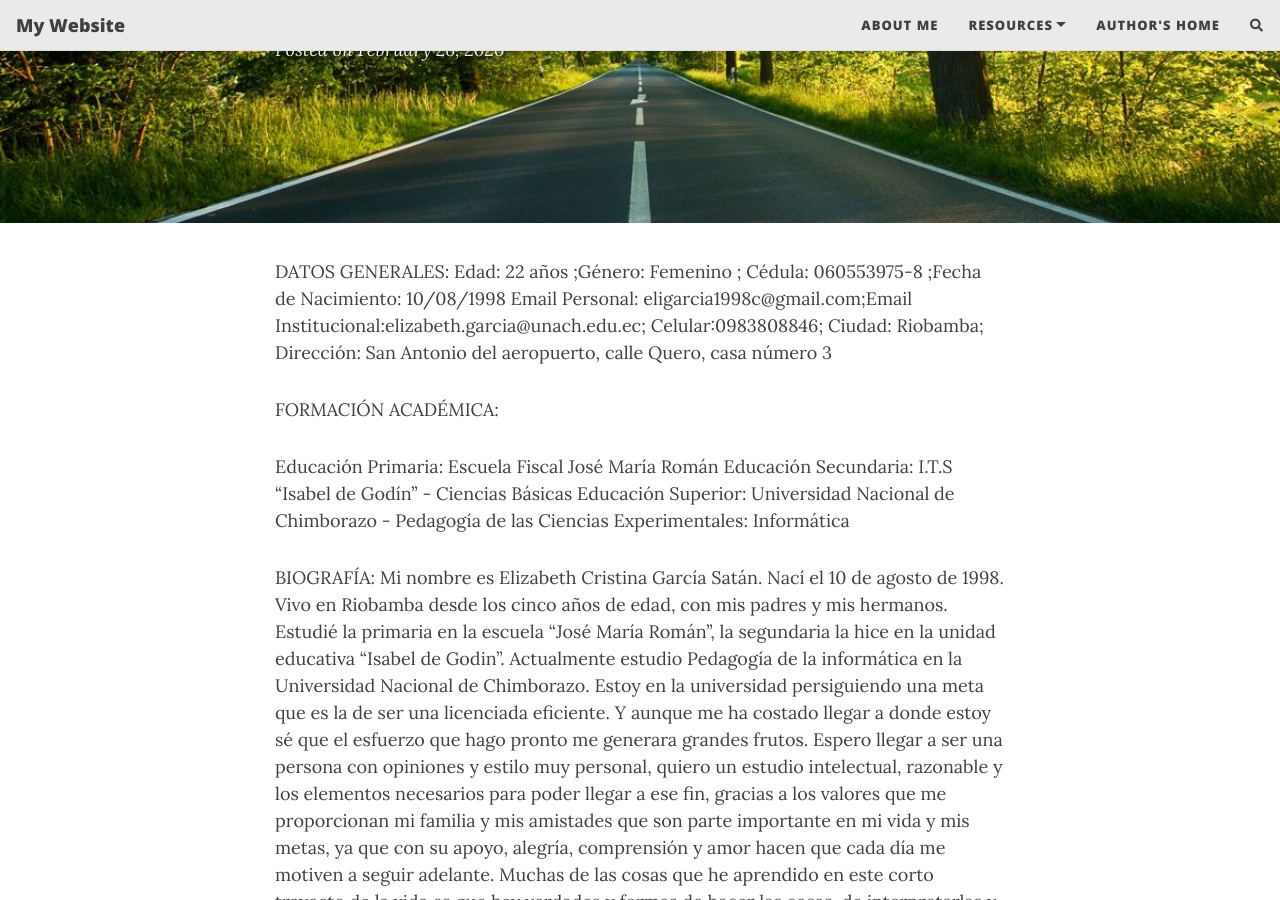
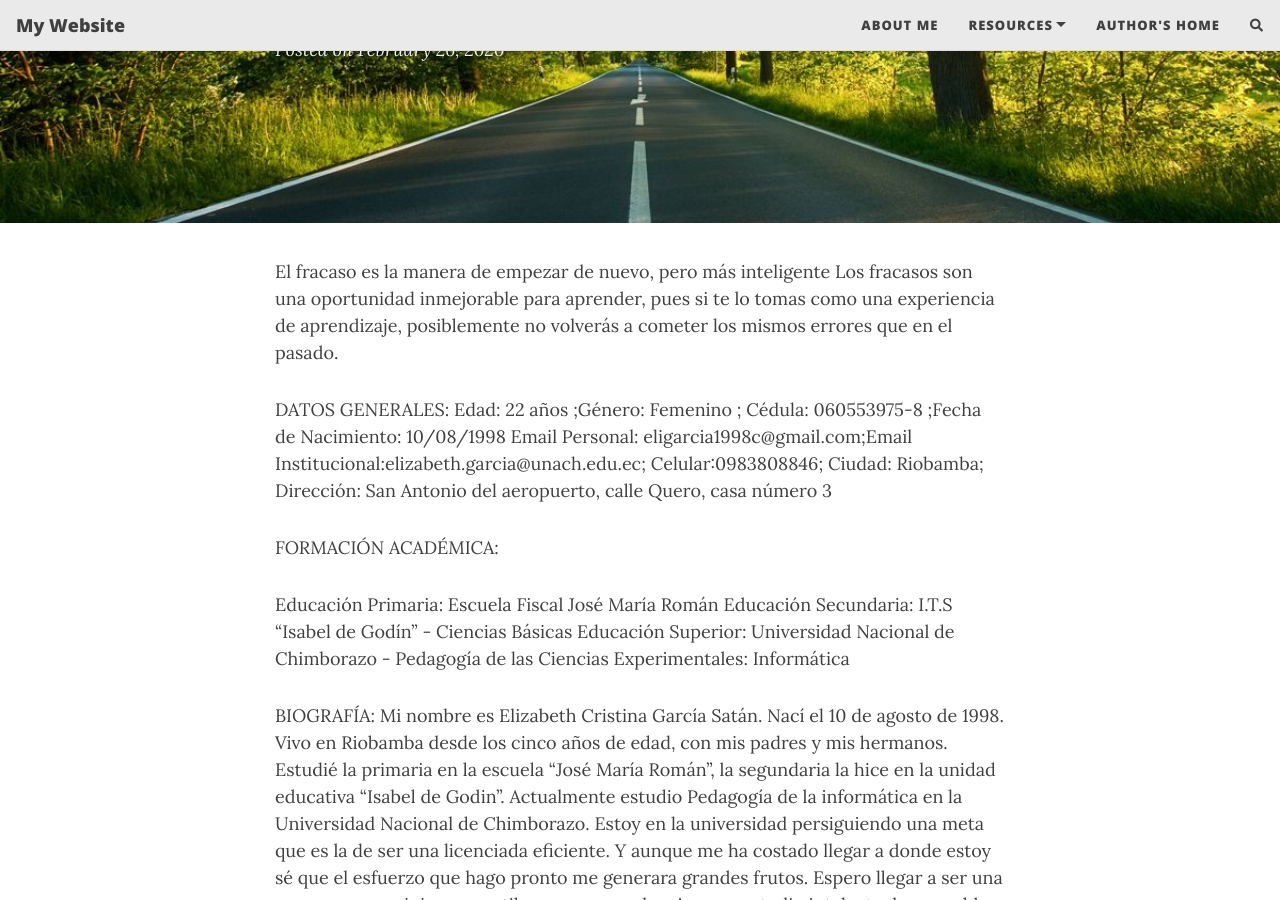
Before and after one commit to Eligarcia10/Eligarcia10.github.io, a Jekyll site: the page built from _posts/2020-02-26-flake-it-till-you-make-it.md, in a window 1280 px wide and 900 px high, scrolled down 320 px. Built offline with Jekyll 4.4.1, drawn with Linux system fonts in a browser that asks for light colours; nearby versions of some CDN libraries; comment, search, counter and statistics services are not loaded.

Commit message:
Update 2020-02-26-flake-it-till-you-make-it.md

```diff
--- a/_posts/2020-02-26-flake-it-till-you-make-it.md
+++ b/_posts/2020-02-26-flake-it-till-you-make-it.md
@@ -7,6 +7,9 @@ thumbnail-img: /assets/img/thumb.png
 
 
 ---
+
+El fracaso es la manera de empezar de nuevo, pero más inteligente
+Los fracasos son una oportunidad inmejorable para aprender, pues si te lo tomas como una experiencia de aprendizaje, posiblemente no volverás a cometer los mismos errores que en el pasado.
 
 
 
```
